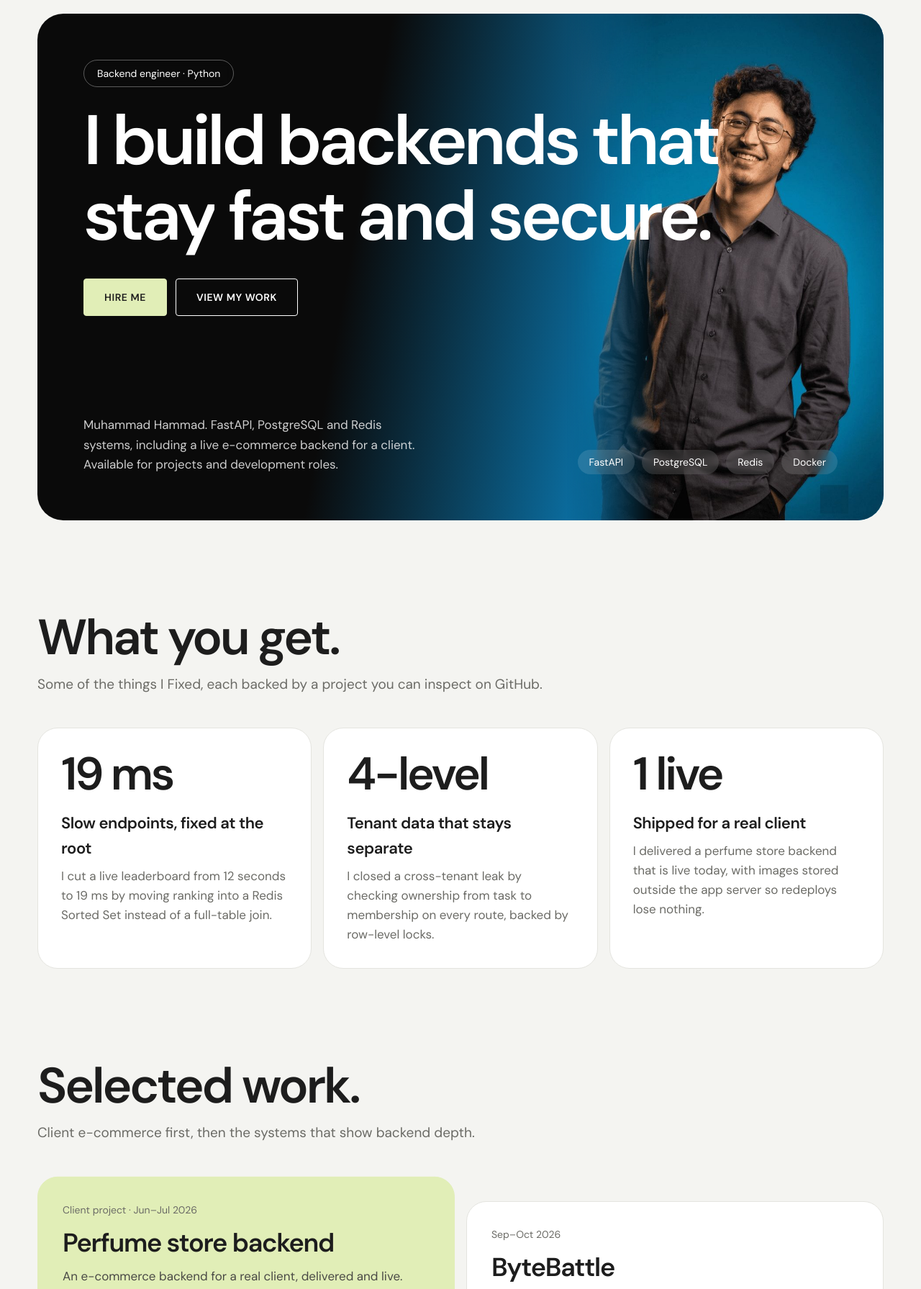
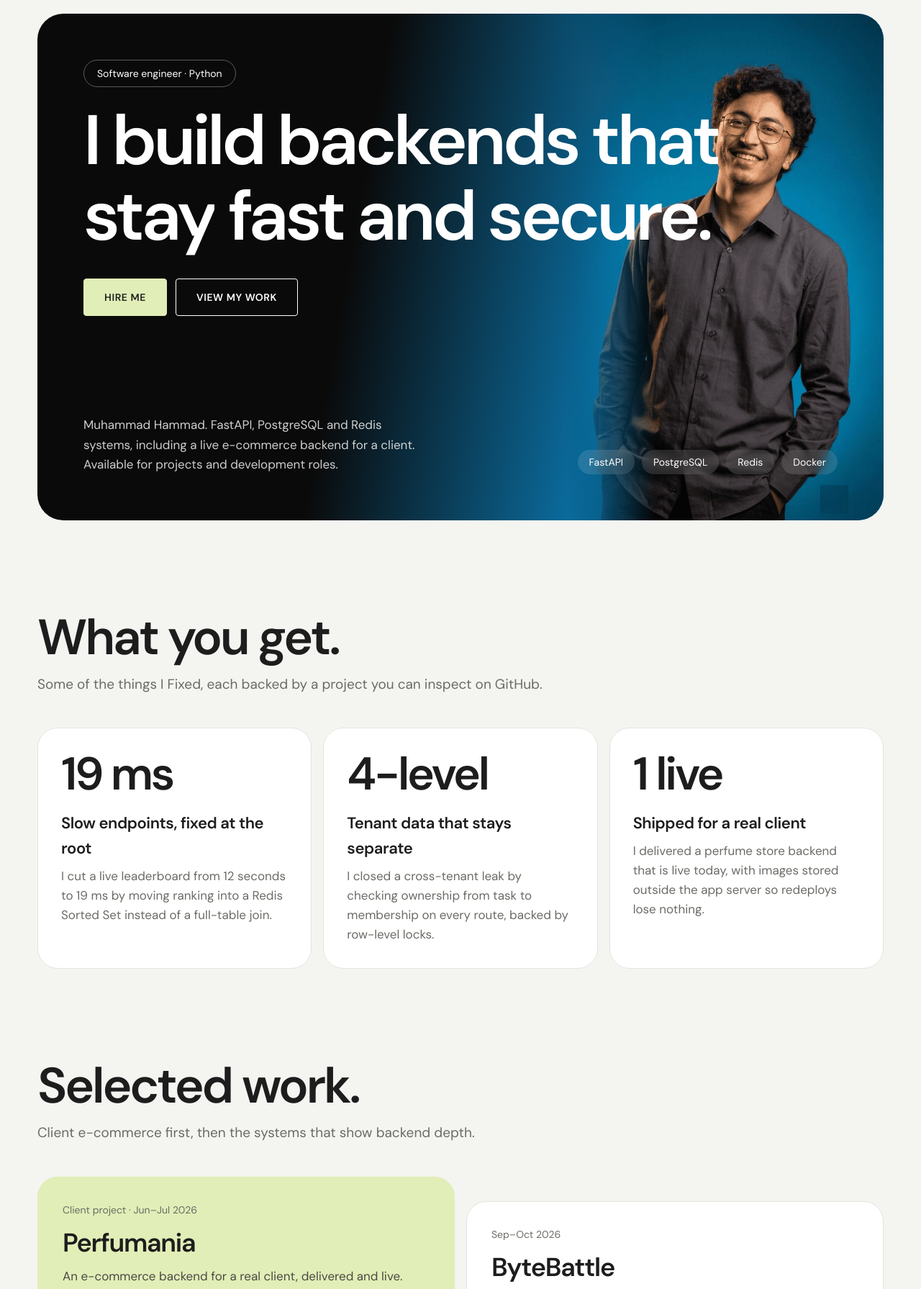
Before and after one commit to muhammads-git/muhammads-git.github.io, a plain HTML site: page index.html in a window 1280 px wide. Shown: the part 57-1848 px from the top of the page at 72% size. Drawn offline with Linux system fonts and the light colour scheme.

Commit message:
Update project name from 'Perfume store' to 'Perfumania'

```diff
--- a/index.html
+++ b/index.html
@@ -59,7 +59,7 @@ footer{padding:36px 0 48px;color:var(--mute);font-size:14px;display:flex;flex-wr
 <div class="w"><nav><b>Muhammad Hammad</b><div><a href="#value">Value</a><a href="#work">Work</a><a href="#skills">Skills</a><a href="#contact">Contact</a></div></nav></div>
 <div class="w"><header class="hero" id="hero">
 <img src="photo.jpg" width="720" height="1290" alt="Portrait of Muhammad Hammad">
-<div><span class="tag">Backend engineer · Python</span>
+<div><span class="tag">Software engineer · Python</span>
 <h1 id="h1">I build backends that stay fast and secure.</h1>
 <div class="btns"><a class="rb fill" href="mailto:sirhammad760@gmail.com"><span>Hire me</span><span>Hire me</span></a><a class="rb" href="#work"><span>View my work</span><span>View my work</span></a></div></div>
 <div class="hf"><p>Muhammad Hammad. FastAPI, PostgreSQL and Redis systems, including a live e-commerce backend for a client. Available for projects and development roles.</p><div class="chips"><span>FastAPI</span><span>PostgreSQL</span><span>Redis</span><span>Docker</span></div></div>
@@ -85,7 +85,7 @@ footer{padding:36px 0 48px;color:var(--mute);font-size:14px;display:flex;flex-wr
 <script src="gsap.min.js"></script><script src="ScrollTrigger.min.js"></script>
 <script>
 const P=[
-["Perfume store backend","Client project · Jun–Jul 2026","An e-commerce backend for a real client, delivered and live. Product images moved into Supabase Object Storage with pointers in PostgreSQL, so uploads survive every redeploy.","Live in production",["FastAPI","PostgreSQL","Jinja2","Supabase Storage","Railway"],1],
+["Perfumania","Client project · Jun–Jul 2026","An e-commerce backend for a real client, delivered and live. Product images moved into Supabase Object Storage with pointers in PostgreSQL, so uploads survive every redeploy.","Live in production",["FastAPI","PostgreSQL","Jinja2","Supabase Storage","Railway"],1],
 ["ByteBattle","Sep–Oct 2026","A game backend with a live leaderboard. A full-table JOIN on every refresh became a Redis Sorted Set with an atomic write-through to PostgreSQL, which stays the source of truth.","12 s to 19 ms median latency",["FastAPI","Redis ZSET","PostgreSQL"]],
 ["NexusAPI","May–Jun 2026","A multi-tenant project management backend. Every route verifies the ownership chain, writes use row-level locks, and hot reads sit behind a write-through Redis cache.","4-level ownership check · 5 min cache TTL",["FastAPI","PostgreSQL","Redis","WebSockets","SQLAlchemy Async"]],
 ["VoicOps","Aug 2026 · Hackathon","A voice-to-infrastructure assistant for the AI Alibaba Hackathon Pakistan, selected for the national build phase. Nothing is shown until hadolint, yamllint and terraform validate pass.","Every output validated",["FastAPI","Docker","Terraform","Deepgram"]],
```
